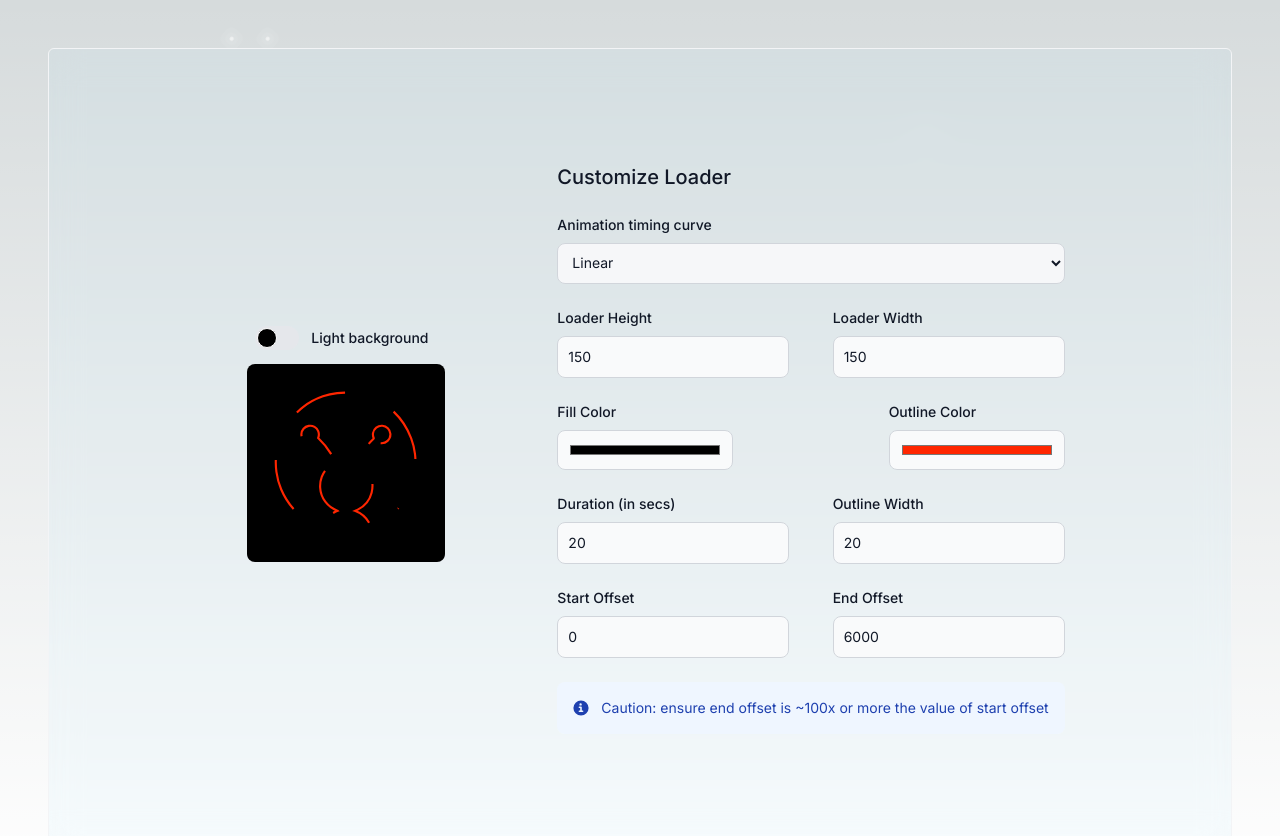
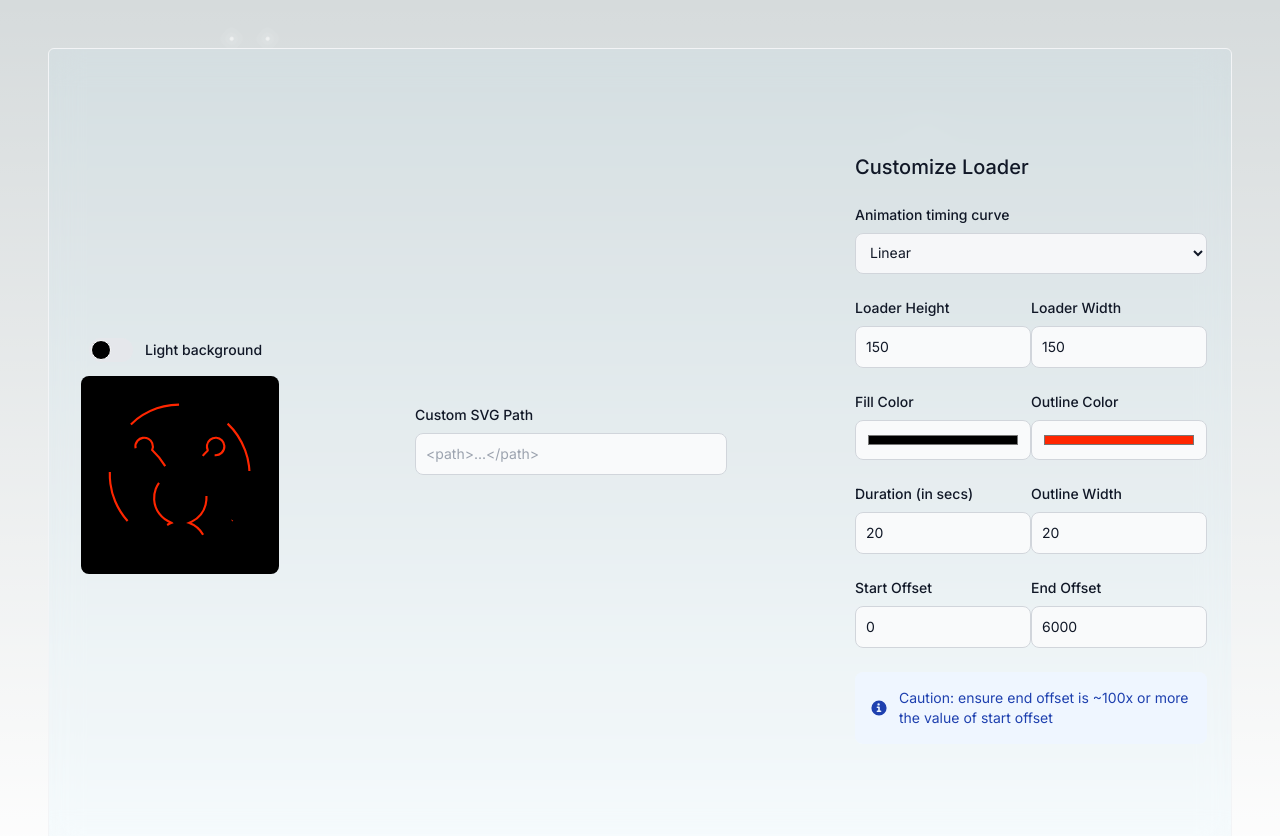
Before and after one commit to Krishnagopal-Sinha/dynamic-loader, a Next.js app: page / in a window 1280 px wide. Shown: the top 836 px of the page. Built offline with nearby package versions, Linux system fonts and the light colour scheme.

Commit message:
custom svg path ui

```diff
--- a/src/ui/config-panel.tsx
+++ b/src/ui/config-panel.tsx
@@ -8,7 +8,8 @@
   setSvgOptions: any;
 }) {
   return (
-    <div>
+    <div className="mx-6">
+
       <form className="space-y-6" action="#">
         {/* max-w-sm mx-auto */}
         <h5 className="text-xl font-medium text-gray-900 dark:text-white">
--- a/src/ui/loader-preview.tsx
+++ b/src/ui/loader-preview.tsx
@@ -3,6 +3,7 @@
 
 export default function LoaderPreview({ svgOption }: { svgOption: svgConfig }) {
   const [lightMode, setLightMode] = useState(false);
+  const [path, setPath] = useState("");
 
   useEffect(() => {
     document
@@ -14,7 +15,8 @@
   }, [svgOption.startOffset, svgOption.endOffset]);
 
   return (
-    <div className="m-6">
+    <>
+      <div className="m-6 mb-0">
         <label className="inline-flex items-center cursor-pointer ml-4">
           <input
             type="checkbox"
@@ -31,7 +33,9 @@
         </label>
 
         <div
-        className={`rounded-lg ${lightMode ? "bg-white" : "bg-black"}  p-6 m-2`}
+          className={`rounded-lg ${
+            lightMode ? "bg-white" : "bg-black"
+          }  p-6 m-2`}
         >
           <svg
             id="loader"
@@ -57,5 +61,24 @@
           </svg>
         </div>
       </div>
+      <div className="w-full px-6 pb-8">
+        <label
+          htmlFor="path"
+          className="block mb-2 text-sm font-medium text-gray-900 dark:text-white mt-4"
+        >
+          Custom SVG Path
+        </label>
+        <input
+          type="text"
+          id="path"
+          value={path}
+          onChange={(e) => {
+            setPath(e.target.value);
+          }}
+          className="bg-gray-50 border border-gray-300 text-gray-900 text-sm rounded-lg focus:ring-blue-500 focus:border-blue-500 block w-full p-2.5 dark:bg-gray-700 dark:border-gray-600 dark:placeholder-gray-400 dark:text-white dark:focus:ring-blue-500 dark:focus:border-blue-500"
+          placeholder="<path>...</path>"
+        />
+      </div>
+    </>
   );
 }
```
Lines whose indentation alone changed are shown as unchanged.
